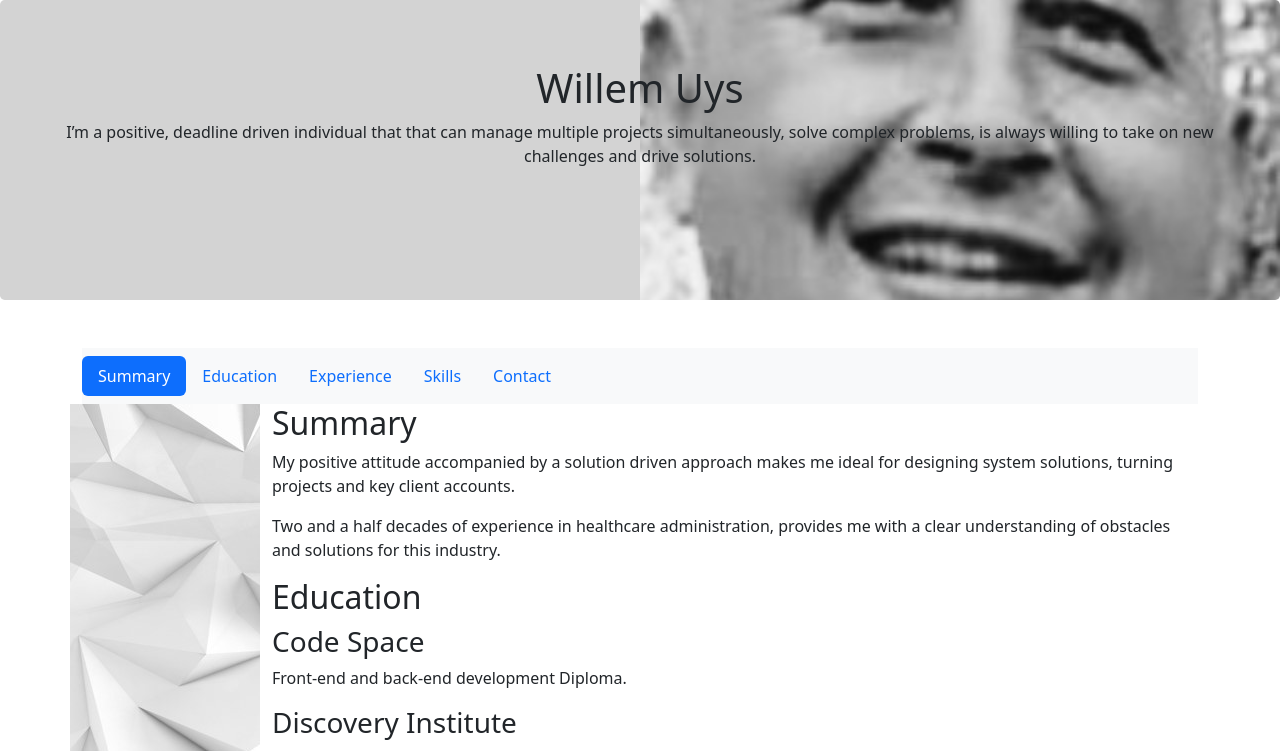
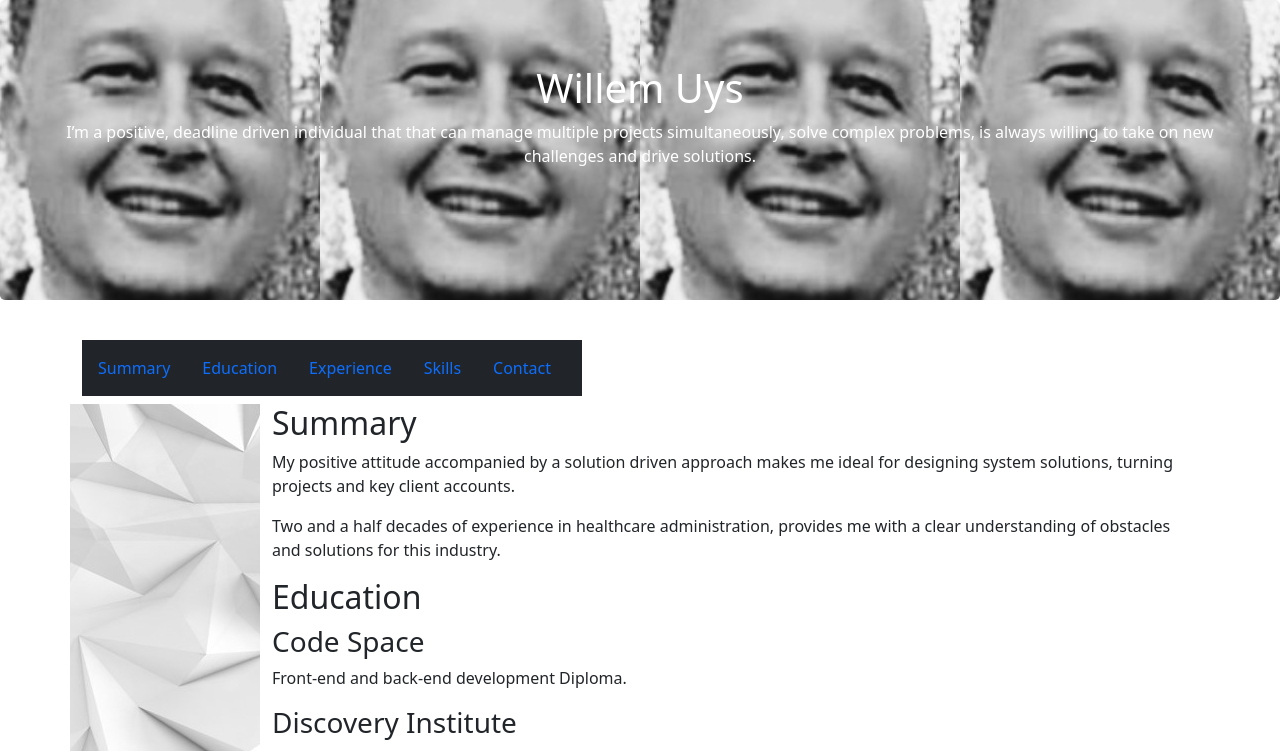
Before and after one commit to Willemu/Resume10, a plain HTML site: page Resume10/resume10/index.html in a window 1280 px wide. Shown: the top 751 px of the page. Drawn offline with nearby package versions, Linux system fonts and the light colour scheme.

Commit message:
Update index.html

```diff
--- a/Resume10/resume10/index.html
+++ b/Resume10/resume10/index.html
@@ -25,12 +25,13 @@
               }
 
       .jumbotron {
-        background-size: 50%;
-        background-repeat: no-repeat;
+        background-size: 25%;
         height: 300px;
         background-position: right;
         background-color: lightgray;
+        color: white;
                             }
+
     </style>
 
   <!-- downloaded the bootstrap files to my local repository and
@@ -52,11 +53,11 @@
 
 <!--added a nav bar and linked each heading to go to the relevant section when the user
 clicks on it-->
-  <div class="navbar"></div>
+  <div class="navbar">
 
   <div class="container">
-    <header class="navbar navbar-expand-lg navbar-light bg-light">
-      <ul class="nav nav-pills">
+    <header class="navbar navbar-dark bg-dark text-white">
+      <ul class="nav col-12">
         <li class="nav-item"><a href="#summary" class="nav-link active" aria-current="page">Summary</a></li>
         <li class="nav-item"><a href="#education" class="nav-link">Education</a></li>
         <li class="nav-item"><a href="#experience" class="nav-link">Experience</a></li>
@@ -65,7 +66,7 @@ clicks on it-->
       </ul>
     </header>
   </div>
-
+</div>
 
 <!--created a div container with an article and an aside, so that my menu and content is
 in the same row and next to exch other-->
@@ -129,12 +130,12 @@ in the same row and next to exch other-->
             <p>Lorem, ipsum dolor sit amet consectetur adipisicing elit. Odit corporis commodi ipsa veritatis reprehenderit, architecto consequuntur in totam esse, molestias, impedit eligendi! Adipisci assumenda voluptatum debitis cupiditate nisi iure totam.</p>
 
 <!-- Button trigger modal -->
-<button type="button" class="btn btn-primary" data-toggle="modal" data-target="#exampleModal">
+<button type="button" class="btn btn-primary" data-toggle="modal" data-target="#Modal">
   Call me now!
 </button>
 
 <!-- Modal -->
-<div class="modal fade" id="exampleModal" tabindex="-1" aria-labelledby="exampleModalLabel" aria-hidden="true">
+<div class="modal fade" id="Modal" tabindex="-1" aria-labelledby="exampleModalLabel" aria-hidden="true">
   <div class="modal-dialog">
     <div class="modal-content">
       <div class="modal-header">
@@ -155,7 +156,7 @@ in the same row and next to exch other-->
 </div>
 
 <!-- Added a card to display skills -->
-            <Aside class="col-sm-10">
+           <Aside class="col-sm-10">
               <div class="card mb-3" style="max-width: 540px;">
                 <div class="row no-gutters">
                   <div class="col-md-4 bg-dark">
```
